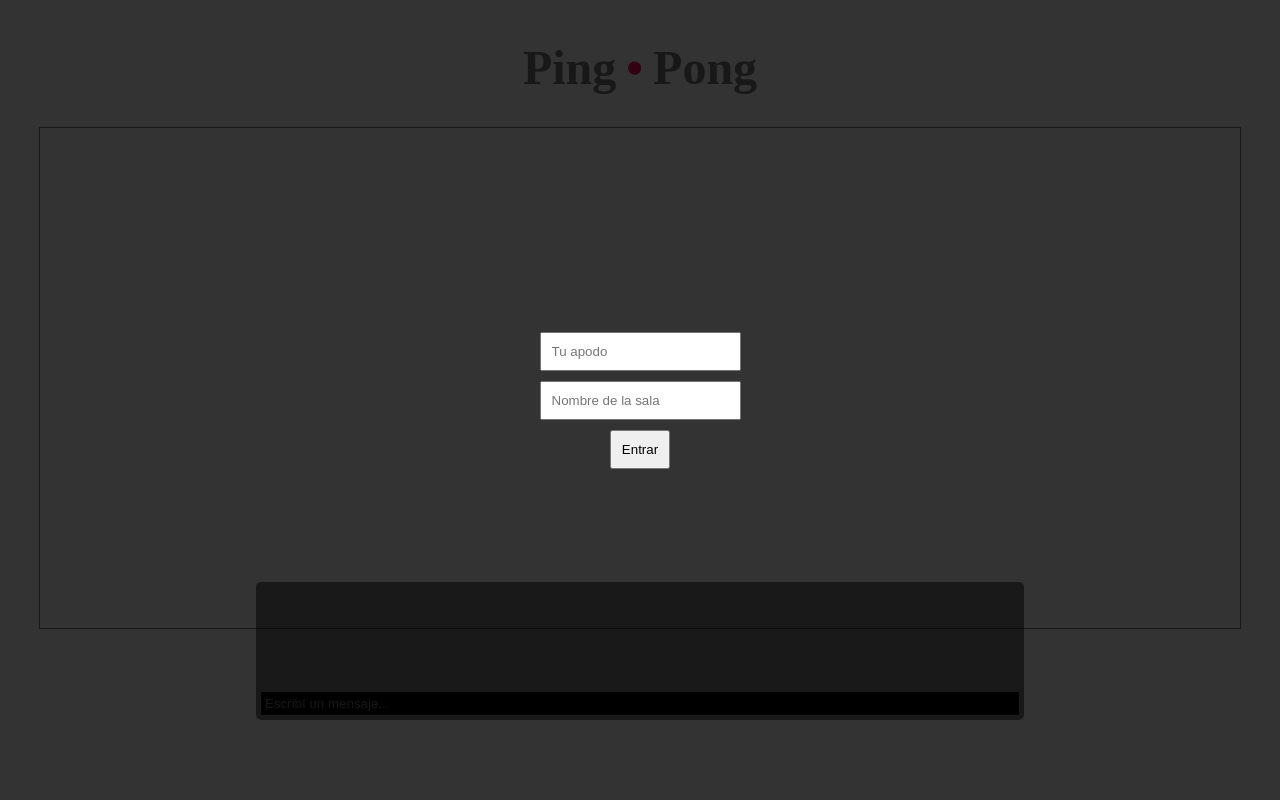
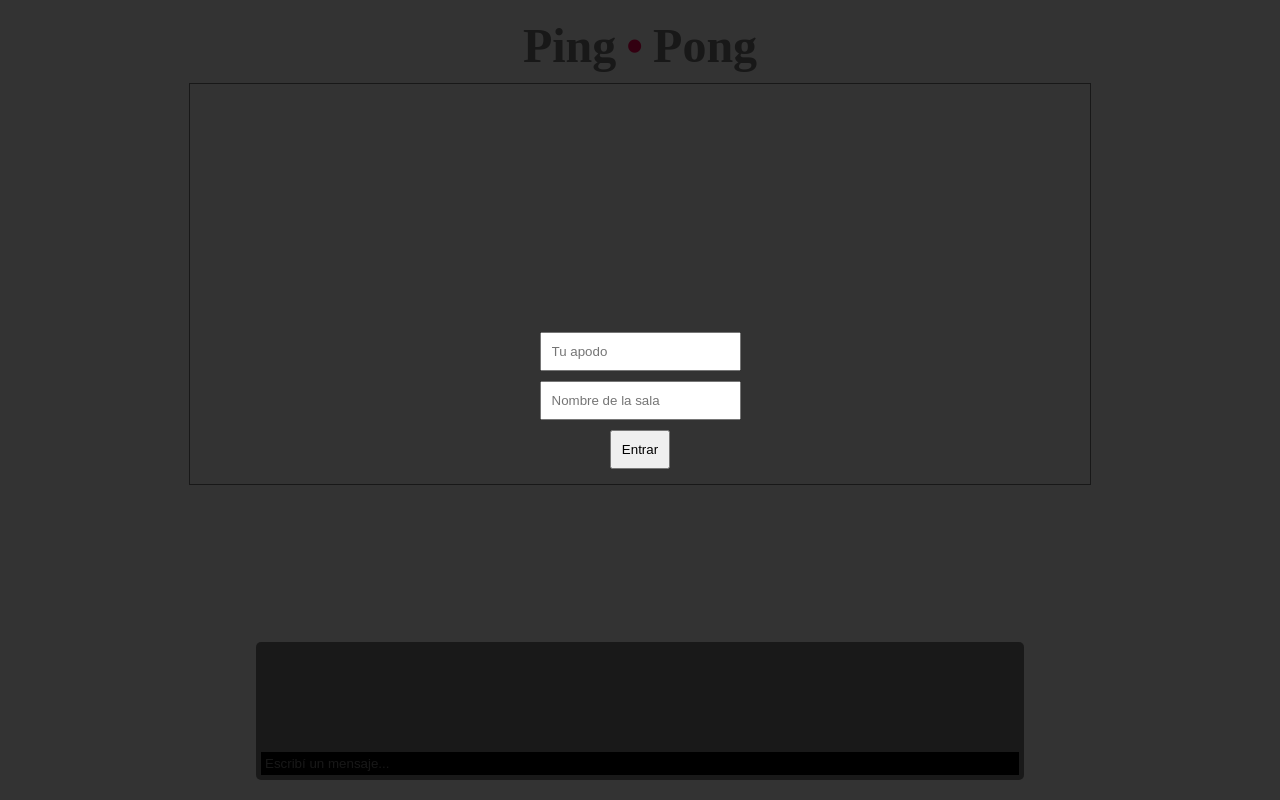
Before and after one commit to DanBerolsky/pong-realtime, a website with bundled scripts: page public/index.html in a window 1280 px wide. Built offline with nearby package versions, Linux system fonts and the light colour scheme; files whose address does not match are found by name.

Commit message:
fix port and margin

```diff
--- a/index.js
+++ b/index.js
@@ -5,6 +5,8 @@ const { Server } = require("socket.io");
 const app = express();
 const server = http.createServer(app);
 const io = new Server(server);
+
+const port = process.env.PORT || 4000;
 
 app.use(express.static("public")); // carpeta con el HTML y JS
 
@@ -89,6 +91,6 @@ io.on("connection", (socket) => {
 
 });
 
-server.listen(3000, () => {
-  console.log("Servidor escuchando en http://localhost:3000");
+server.listen(port, () => {
+  console.log(`Servidor escuchando en http://localhost:${port}`);
 });
--- a/public/game/canvas/state.js
+++ b/public/game/canvas/state.js
@@ -2,7 +2,7 @@ const canvas = document.getElementById("canvas-game");
 const ctx = canvas.getContext("2d");
 
 // Definir el tamaño del canvas
-canvas.width = 1200;
-canvas.height = 500;
+canvas.width = 900;
+canvas.height = 400;
 
 export { canvas, ctx };
--- a/public/index.html
+++ b/public/index.html
@@ -6,7 +6,7 @@
     <title>ping-pong</title>
   </head>
   <body style="display: flex; flex-direction: column; align-items: center">
-    <h1 style="font-size: 3rem; text-align: center; color: #777">
+    <h1 style="margin: 10px 0; font-size: 3rem; text-align: center; color: #777">
       Ping<span style="color: #ff0055; margin: 0 10px;">•</span>Pong
     </h1>
     <canvas id="canvas-game" style="border: 1px solid #777"></canvas>
@@ -56,7 +56,7 @@
     }
     #chat {
       position: absolute;
-      bottom: 10%;
+      bottom: 20px;
       left: 20%;
       right: 20%;
       background: rgba(0, 0, 0, 0.5);
```
